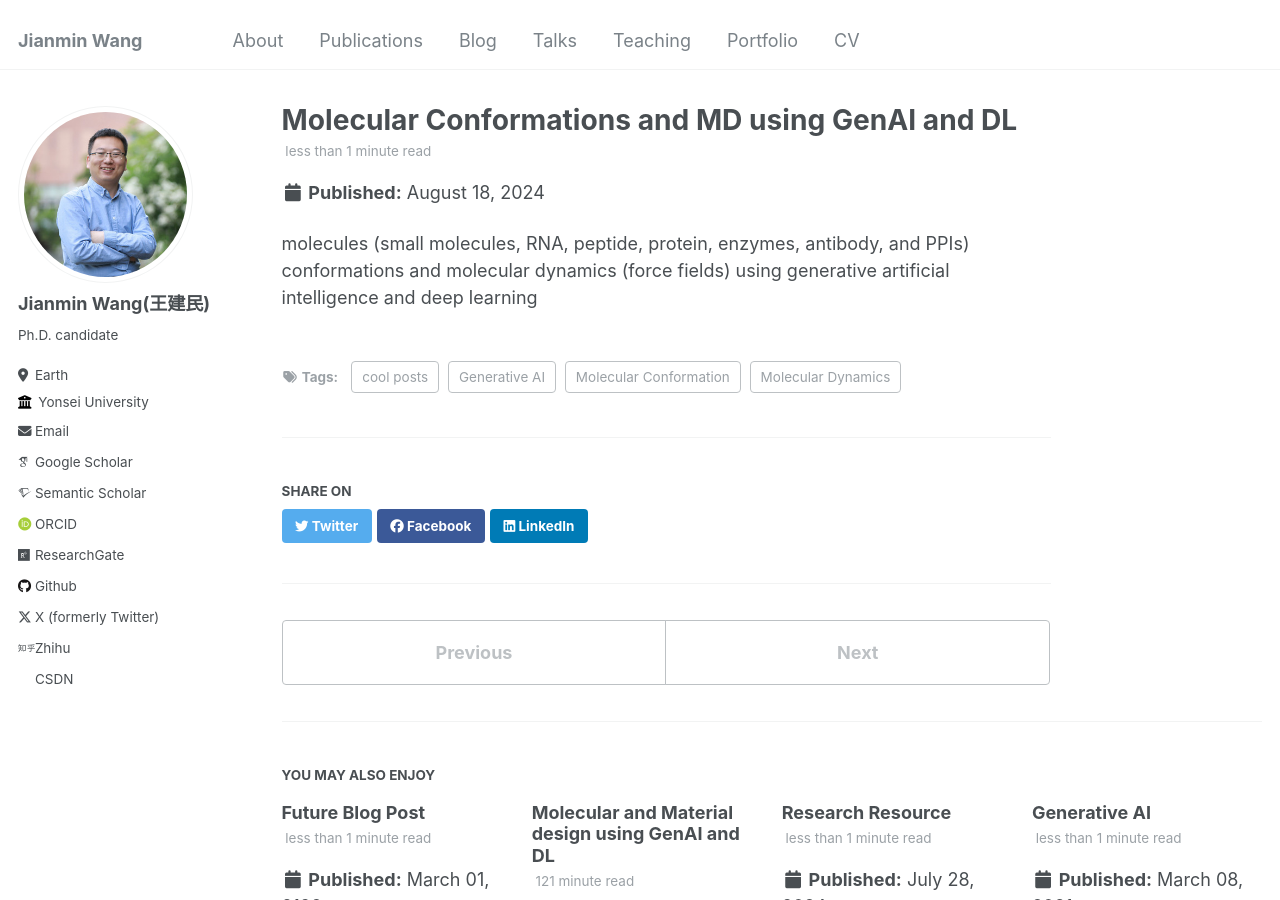
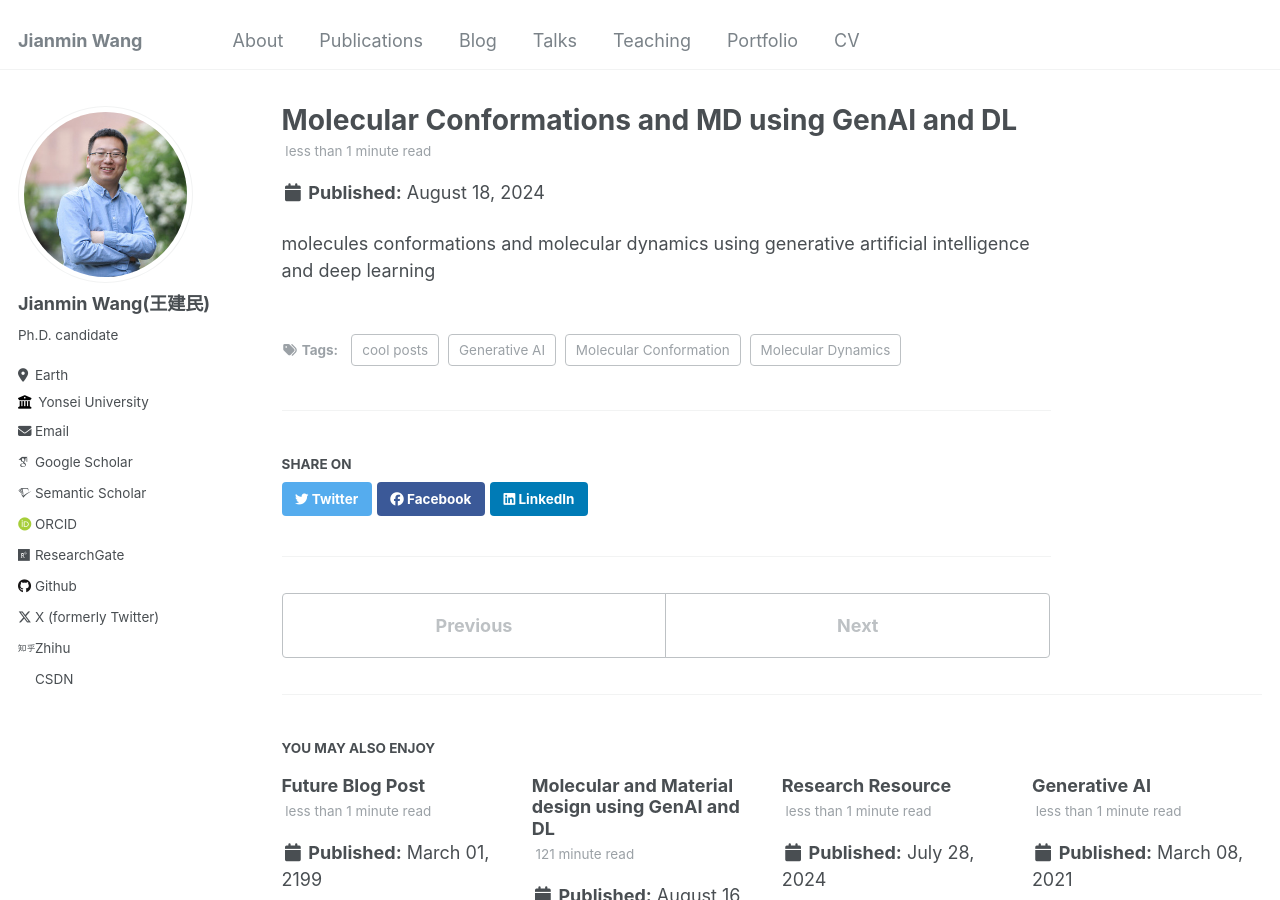
Before and after one commit to Jianmin2drugai/Jianmin2drugai.github.io, a Jekyll site: the page built from _posts/2024-08-18-md-generativeai-note-post.md, in a window 1280 px wide and 900 px high. Built offline with Jekyll 4.4.1, drawn with Linux system fonts in a browser that asks for light colours; some web fonts are replaced.

Commit message:
Update 2024-08-18-md-generativeai-note-post.md

```diff
--- a/_posts/2024-08-18-md-generativeai-note-post.md
+++ b/_posts/2024-08-18-md-generativeai-note-post.md
@@ -9,5 +9,4 @@ tags:
   - Molecular Conformation
 ---
 
-
-molecules (small molecules, RNA, peptide, protein, enzymes, antibody, and PPIs) conformations and molecular dynamics (force fields) using generative artificial intelligence and deep learning
+molecules conformations and molecular dynamics using generative artificial intelligence and deep learning
```
